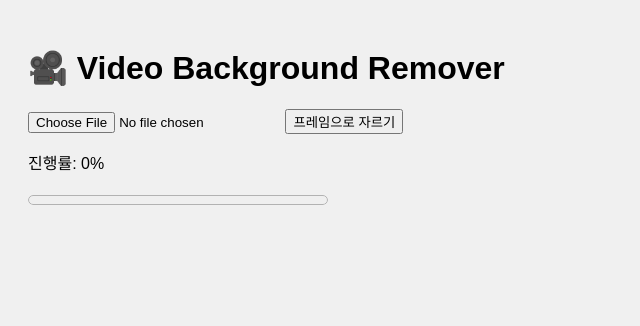
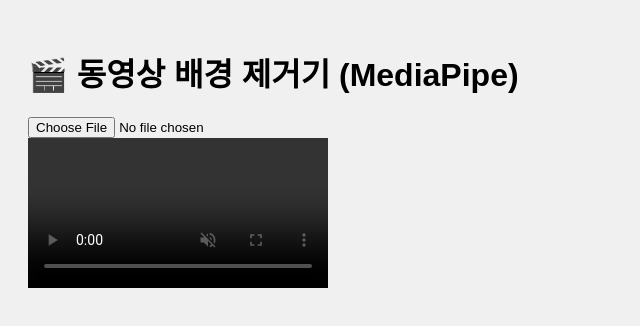
Before and after one commit to snowy-rgb/ed-it, a plain HTML site: page index.html in a window 1280 px wide. Shown: the whole page, without its empty margins (0-640 px from the left). Drawn offline with Linux system fonts and the light colour scheme.

Commit message:
index.html 업데이트

```diff
--- a/index.html
+++ b/index.html
@@ -3,20 +3,16 @@
 <head>
   <meta charset="UTF-8" />
   <meta name="viewport" content="width=device-width, initial-scale=1.0"/>
-  <title>Video Background Remover</title>
-  <link rel="stylesheet" href="style.css"/>
+  <title>배경 제거기</title>
+  <link rel="stylesheet" href="style.css">
 </head>
 <body>
-  <h1>🎥 Video Background Remover</h1>
+  <h1>🎬 동영상 배경 제거기 (MediaPipe)</h1>
   <input type="file" id="uploader" accept="video/*" />
-  <button id="start-btn">프레임으로 자르기</button>
-  <div id="frames"></div>
-  <div id="progress-box">
-    <p id="progress-text">진행률: 0%</p>
-    <progress id="progress-bar" value="0" max="100"></progress>
+  <div id="video-container">
+    <video id="video" controls autoplay muted></video>
+    <canvas id="canvas"></canvas>
   </div>
-
-  <script src="libs/ffmpeg.min.js"></script>
-  <script src="script.js"></script>
+  <script type="module" src="script.js"></script>
 </body>
 </html>
```
